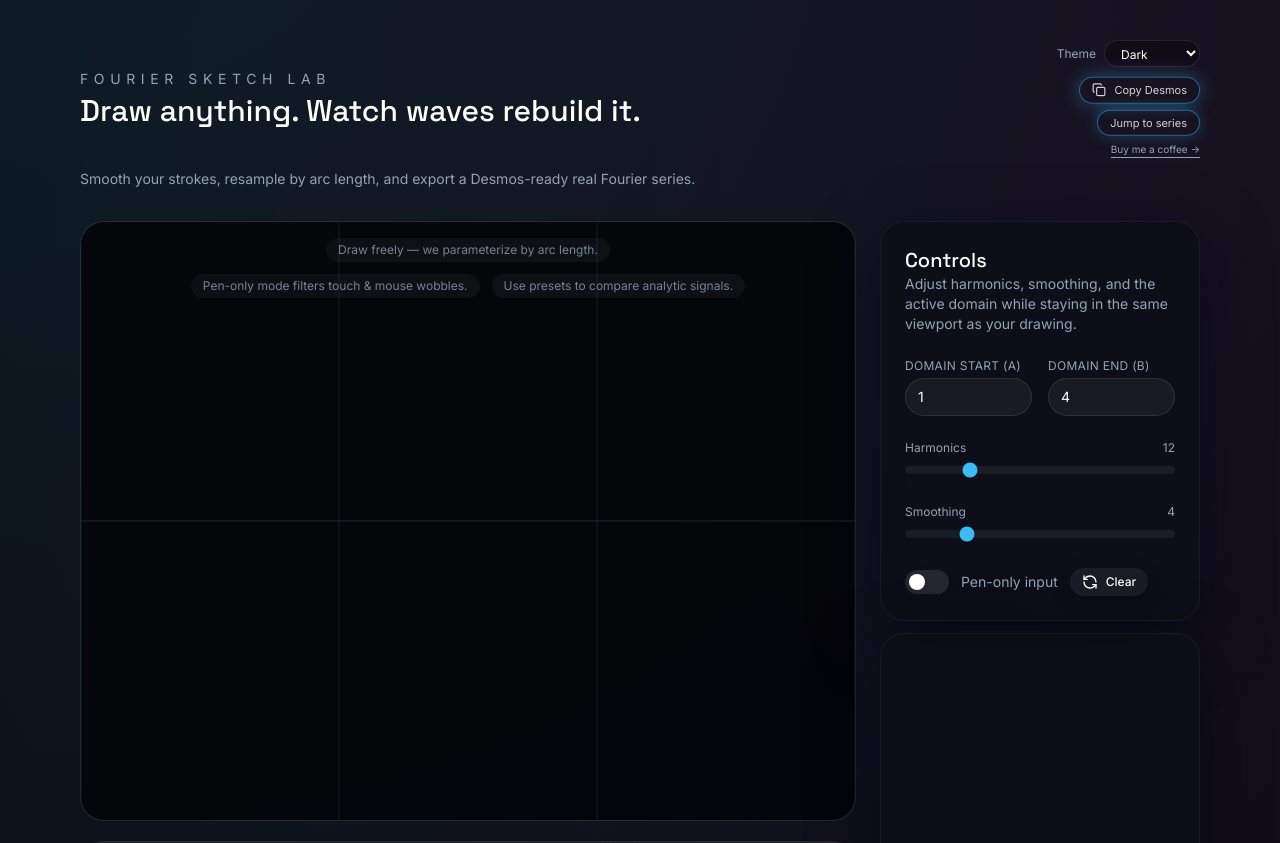
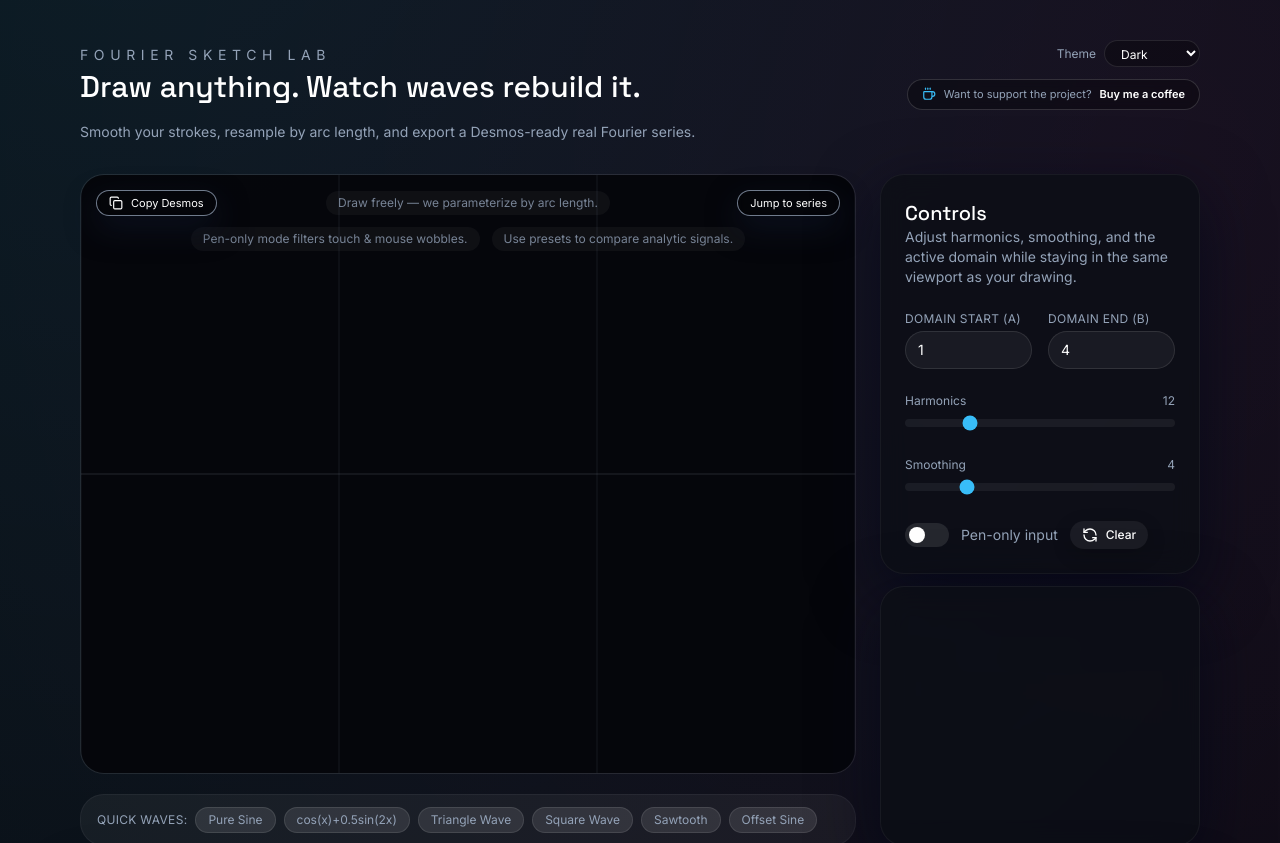
Before and after one commit to raafaehc/Fourier-Sketch, a React (Vite) app: page / in a window 1280 px wide. Shown: the top 843 px of the page. Built offline with nearby package versions, Linux system fonts and the light colour scheme.

Commit message:
Minor Stylistic Changes

```diff
--- a/src/app/App.tsx
+++ b/src/app/App.tsx
@@ -5,7 +5,7 @@ import { Controls } from '../components/Controls';
 import { EduPanel } from '../components/EduPanel';
 import { CoefTable } from '../components/CoefTable';
 import { Button } from '../components/ui/button';
-import { Copy } from 'lucide-react';
+import { Copy, Coffee } from 'lucide-react';
 import { SpectralViz } from '../components/SpectralViz';
 import { useLocalStorage } from '../hooks/useLocalStorage';
 import { simplifyPath } from '../lib/simplify';
@@ -257,11 +257,16 @@ export default function App() {
   return (
     <motion.main
       className="mx-auto flex max-w-6xl flex-col gap-8 px-4 py-10 text-white"
-      initial={{ opacity: 0, y: 8 }}
+      initial={{ opacity: 0, y: 12 }}
       animate={{ opacity: 1, y: 0 }}
-      transition={{ duration: 0.6 }}
+      transition={{ duration: 0.6, ease: 'easeOut' }}
     >
-      <header className="space-y-3">
+      <motion.header
+        className="space-y-3"
+        initial={{ opacity: 0, y: -16, x: -14 }}
+        animate={{ opacity: 1, y: 0, x: 0 }}
+        transition={{ duration: 0.65, ease: 'easeOut', delay: 0.05 }}
+      >
         <div className="flex flex-wrap items-center justify-between gap-3">
           <div>
             <p className="text-sm uppercase tracking-[0.4em] text-muted">Fourier Sketch Lab</p>
@@ -269,7 +274,7 @@ export default function App() {
               Draw anything. Watch waves rebuild it.
             </h1>
           </div>
-          <div className="flex flex-col items-end gap-2">
+          <div className="flex flex-col items-end gap-3">
             <label className="flex items-center gap-2 text-xs text-muted">
               Theme
               <select
@@ -285,54 +290,36 @@ export default function App() {
                 ))}
               </select>
             </label>
-            <div className="flex flex-col items-end gap-1.5">
-              <motion.button
-                type="button"
-                onClick={handleCopy}
-                className="flex items-center gap-2 rounded-full border border-accent/60 bg-gradient-to-r from-transparent via-[var(--accent-color)]/15 to-transparent px-3 py-1 text-[11px] text-white shadow-[0_0_20px_rgba(56,189,248,0.45)] transition hover:shadow-[0_0_30px_rgba(56,189,248,0.6)]"
-                initial={{ opacity: 0, y: -4 }}
-                animate={{ opacity: 1, y: [0, 4, 0] }}
-                transition={{ delay: 0.4, duration: 2.2, repeat: Infinity, repeatDelay: 1.2 }}
-                aria-label="Copy Desmos export"
-              >
-                <Copy className="h-3.5 w-3.5" />
-                Copy Desmos
-              </motion.button>
-              <motion.button
-                type="button"
-                onClick={handleScrollToSeries}
-                className="flex items-center gap-2 rounded-full border border-accent/60 bg-gradient-to-r from-transparent via-[var(--accent-color)]/12 to-transparent px-3 py-1 text-[11px] text-white shadow-[0_0_16px_rgba(56,189,248,0.35)] transition hover:shadow-[0_0_24px_rgba(56,189,248,0.5)]"
-                initial={{ opacity: 0, y: -4 }}
-                animate={{ opacity: 1, y: [0, 4, 0] }}
-                transition={{ delay: 0.4, duration: 2.2, repeat: Infinity, repeatDelay: 1.2 }}
-                aria-label="Jump to series section"
-              >
-                Jump to series
-              </motion.button>
-            </div>
-            <a
+            <motion.a
               href="https://www.buymeacoffee.com/raafaehc"
               target="_blank"
               rel="noreferrer"
-              className="text-[10px] text-muted underline underline-offset-4 hover:text-accent"
+              className="inline-flex items-center gap-2 rounded-full border border-white/15 bg-black/30 px-3.5 py-1.5 text-[11px] text-muted backdrop-blur-sm transition hover:border-accent hover:text-white"
+              initial={{ opacity: 0, y: -4 }}
+              animate={{ opacity: 1, y: 0 }}
+              whileHover={{ scale: 1.08 }}
+              whileTap={{ scale: 0.97 }}
+              transition={{ duration: 0.4, ease: 'easeOut', delay: 0.3 }}
             >
-              Buy me a coffee →
-            </a>
+              <Coffee className="h-3.5 w-3.5 text-accent" />
+              <span className="hidden sm:inline">Want to support the project?</span>
+              <span className="font-semibold text-white">Buy me a coffee</span>
+            </motion.a>
           </div>
         </div>
         <p className="text-sm text-muted">
           Smooth your strokes, resample by arc length, and export a Desmos-ready real Fourier series.
         </p>
-      </header>
+      </motion.header>
 
       <motion.section
         className="grid gap-6 lg:grid-cols-[minmax(0,_8fr)_minmax(320px,_3fr)]"
-        initial={{ opacity: 0, y: 16 }}
-        animate={{ opacity: 1, y: 0 }}
-        transition={{ duration: 0.7 }}
+        initial={{ opacity: 0, y: 22, x: 14 }}
+        animate={{ opacity: 1, y: 0, x: 0 }}
+        transition={{ duration: 0.7, ease: 'easeOut', delay: 0.15 }}
       >
           <div className="flex h-full flex-col gap-2">
-            <div className="flex-1">
+            <div className="relative flex-1">
               <CanvasPane
                 points={displayPoints}
                 onDrawingChange={handleDrawingChange}
@@ -344,6 +331,25 @@ export default function App() {
                 theme={theme}
                 onDrawingStateChange={setIsDrawing}
               />
+              <div className="pointer-events-none absolute inset-x-4 top-4 flex justify-between">
+                <button
+                  type="button"
+                  onClick={handleCopy}
+                  className="pointer-events-auto flex transform items-center gap-2 rounded-full border canvas-action-border bg-gradient-to-r from-black/15 via-[var(--accent-color)]/22 to-black/8 px-3 py-1 text-[11px] text-white shadow-[0_12px_30px_rgba(15,23,42,0.65)] backdrop-blur-sm transition hover:shadow-[0_16px_40px_rgba(15,23,42,0.9)] hover:scale-[1.08]"
+                  aria-label="Copy Desmos export"
+                >
+                  <Copy className="h-3.5 w-3.5" />
+                  Copy Desmos
+                </button>
+                <button
+                  type="button"
+                  onClick={handleScrollToSeries}
+                  className="pointer-events-auto flex transform items-center gap-2 rounded-full border canvas-action-border bg-gradient-to-r from-black/15 via-[var(--accent-color)]/18 to-black/8 px-3 py-1 text-[11px] text-white shadow-[0_12px_30px_rgba(15,23,42,0.65)] backdrop-blur-sm transition hover:shadow-[0_16px_40px_rgba(15,23,42,0.9)] hover:scale-[1.08]"
+                  aria-label="Jump to series section"
+                >
+                  Jump to series
+                </button>
+              </div>
             </div>
             <PresetBubbles onSelect={handleSelectSignal} className="-mt-2" />
         </div>
@@ -375,9 +381,9 @@ export default function App() {
 
       <motion.section
         className="space-y-6"
-        initial={{ opacity: 0, y: 24 }}
-        animate={{ opacity: 1, y: 0 }}
-        transition={{ duration: 0.8 }}
+        initial={{ opacity: 0, y: 26, x: -14 }}
+        animate={{ opacity: 1, y: 0, x: 0 }}
+        transition={{ duration: 0.7, ease: 'easeOut', delay: 0.28 }}
       >
         <MathExplainer
           level={explainLevel}
@@ -511,7 +517,7 @@ function PresetBubbles({ onSelect, className }: PresetBubblesProps) {
           key={signal.id}
           type="button"
           onClick={() => onSelect(signal.id)}
-          className="rounded-full border border-white/10 bg-white/10 px-3 py-1 text-xs text-muted transition hover:border-accent hover:text-white"
+          className="transform rounded-full border border-white/10 bg-white/10 px-3 py-1 text-xs text-muted transition hover:border-accent hover:text-white hover:scale-[1.08]"
         >
           {signal.label}
         </button>
--- a/src/components/ui/button.tsx
+++ b/src/components/ui/button.tsx
@@ -9,7 +9,7 @@ type ButtonProps = React.ButtonHTMLAttributes<HTMLButtonElement> & {
 export const Button = forwardRef<HTMLButtonElement, ButtonProps>(
   ({ className, variant = 'primary', size = 'md', type = 'button', ...props }, ref) => {
     const base =
-      'inline-flex items-center justify-center rounded-full font-medium transition focus-visible:outline-none focus-visible:ring-2 focus-visible:ring-[var(--accent-color)] disabled:opacity-50 disabled:cursor-not-allowed';
+      'inline-flex items-center justify-center rounded-full font-medium focus-visible:outline-none focus-visible:ring-2 focus-visible:ring-[var(--accent-color)] disabled:opacity-50 disabled:cursor-not-allowed transform transition-transform duration-200 ease-out hover:scale-[1.08]';
     const variants = {
       primary:
         'bg-[var(--accent-color)] text-black hover:bg-[var(--accent-hover-color)] shadow-[0_10px_30px_rgba(0,0,0,0.18)]',
--- a/src/styles/global.css
+++ b/src/styles/global.css
@@ -184,6 +184,30 @@ body[data-theme='neon'] .text-white {
   color: var(--accent-color) !important;
 }
 
+.canvas-action-border {
+  border-color: rgba(148, 163, 184, 0.75);
+}
+
+body[data-theme='light'] .canvas-action-border {
+  border-color: rgba(15, 23, 42, 0.55);
+}
+
+body[data-theme='midnight'] .canvas-action-border {
+  border-color: rgba(191, 219, 254, 0.8);
+}
+
+body[data-theme='sunset'] .canvas-action-border {
+  border-color: rgba(251, 113, 133, 0.85);
+}
+
+body[data-theme='forest'] .canvas-action-border {
+  border-color: rgba(187, 247, 208, 0.85);
+}
+
+body[data-theme='neon'] .canvas-action-border {
+  border-color: rgba(56, 189, 248, 0.85);
+}
+
 body[data-theme='light'] .bg-white\/5 {
   background-color: rgba(15, 23, 42, 0.06) !important;
 }
```
Also changed, not shown: 5 other files (tests, documents, lock files or other folders).
